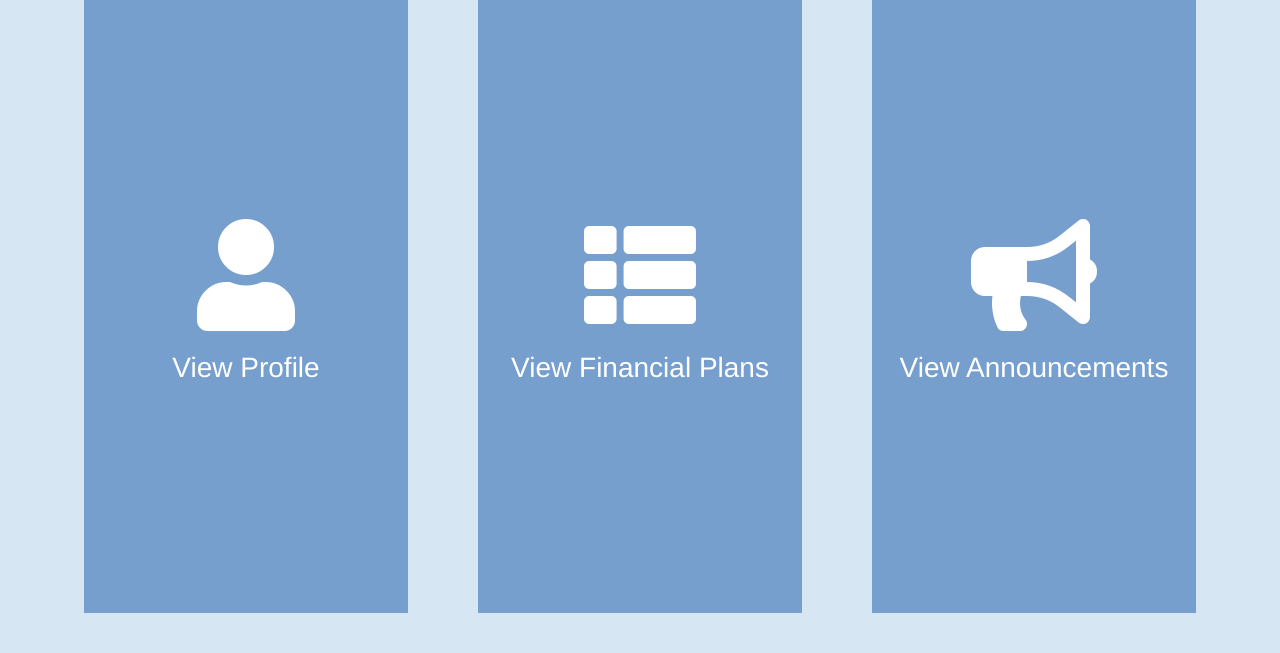
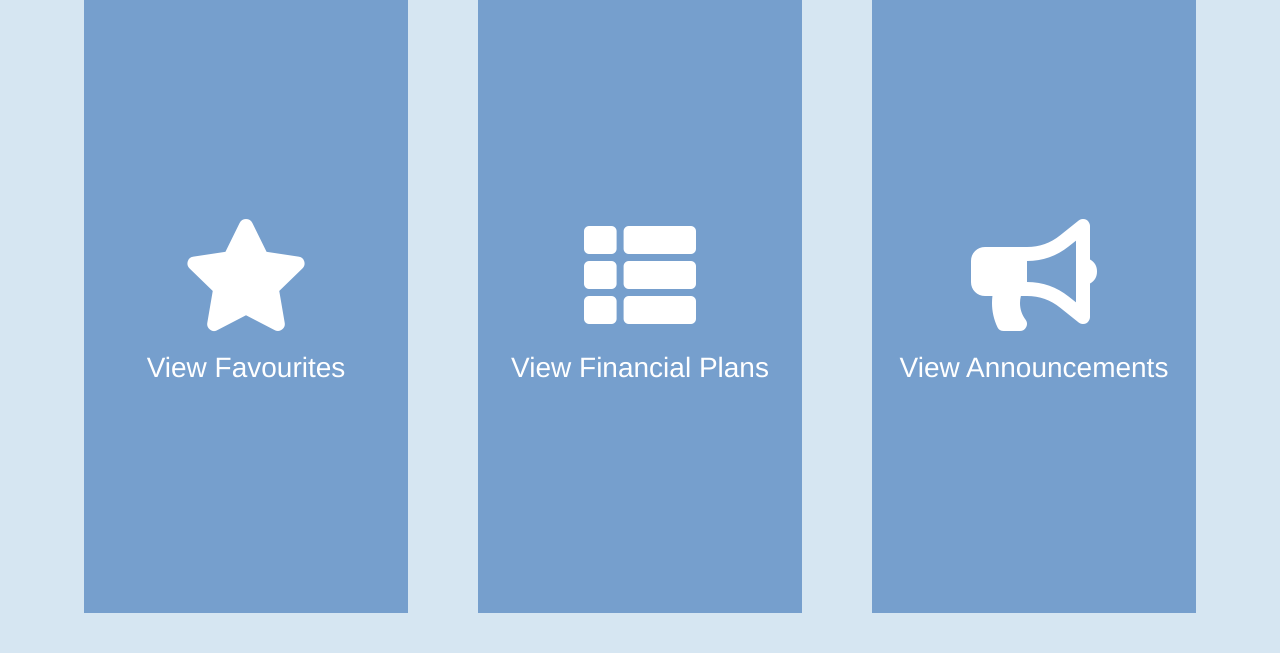
Before and after one commit to violettzx/findancial-aid, a Flask app: page /home in a window 1280 px wide. Shown: the part 152-805 px from the top of the page. Run offline with Flask 2, Linux system fonts and the light colour scheme; a user stored in the database is signed in; some libraries are stand-ins or nearby versions.

Commit message:
Update home.html

```diff
--- a/app/templates/home.html
+++ b/app/templates/home.html
@@ -30,8 +30,8 @@
         <div class="row home-box">
           <a href="#" class="col-lg-4 feature-box">
               <div class="inner-box">
-                  <i class="icon fas fa-user fa-7x"></i>
-                  <h3 class="feature-title">View Profile</h3>
+                  <i class="icon fas fa-star fa-7x"></i>
+                  <h3 class="feature-title">View Favourites</h3>
               </div>
           </a>
           <a href = "{{ url_for('search') }}" class="col-lg-4 feature-box">
```
